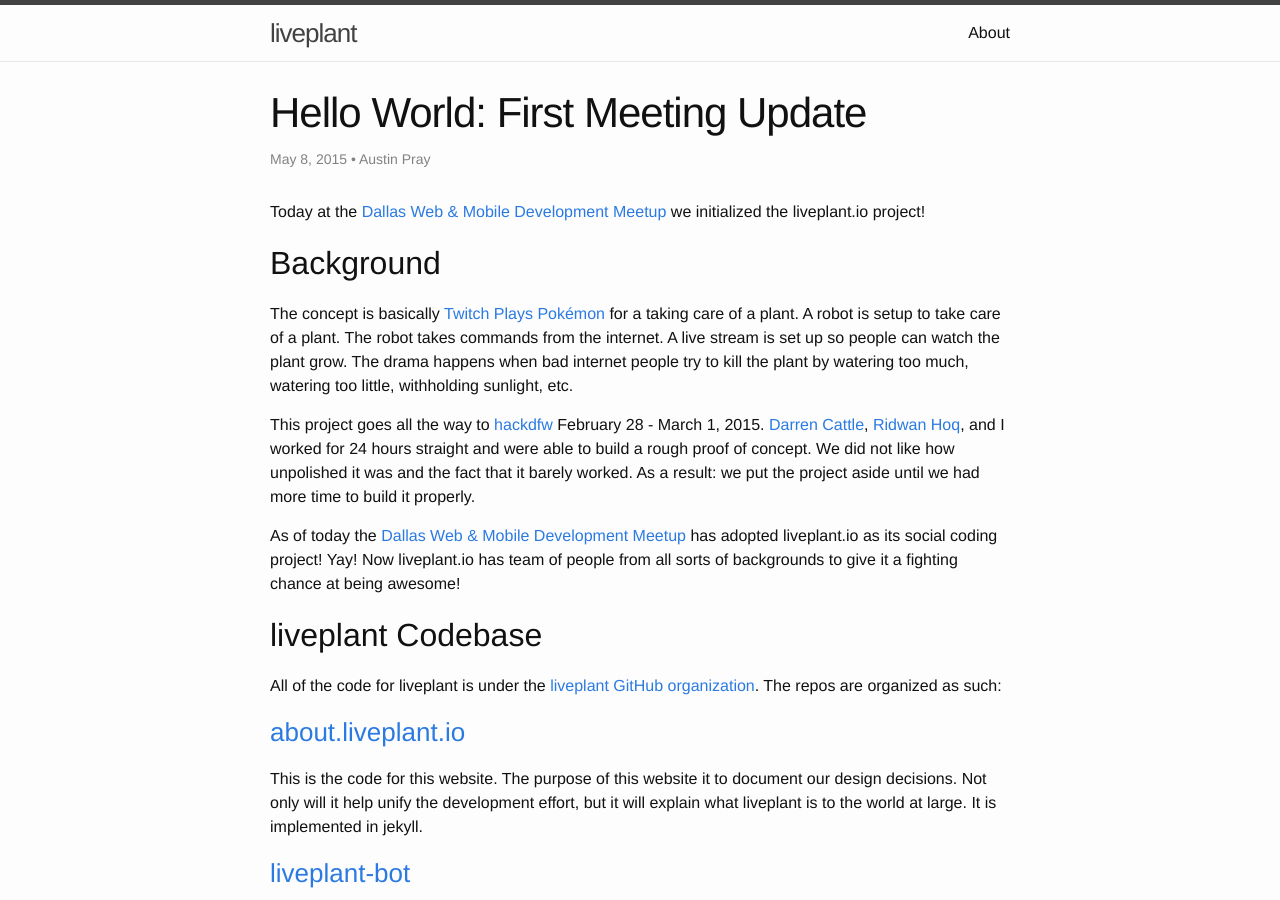
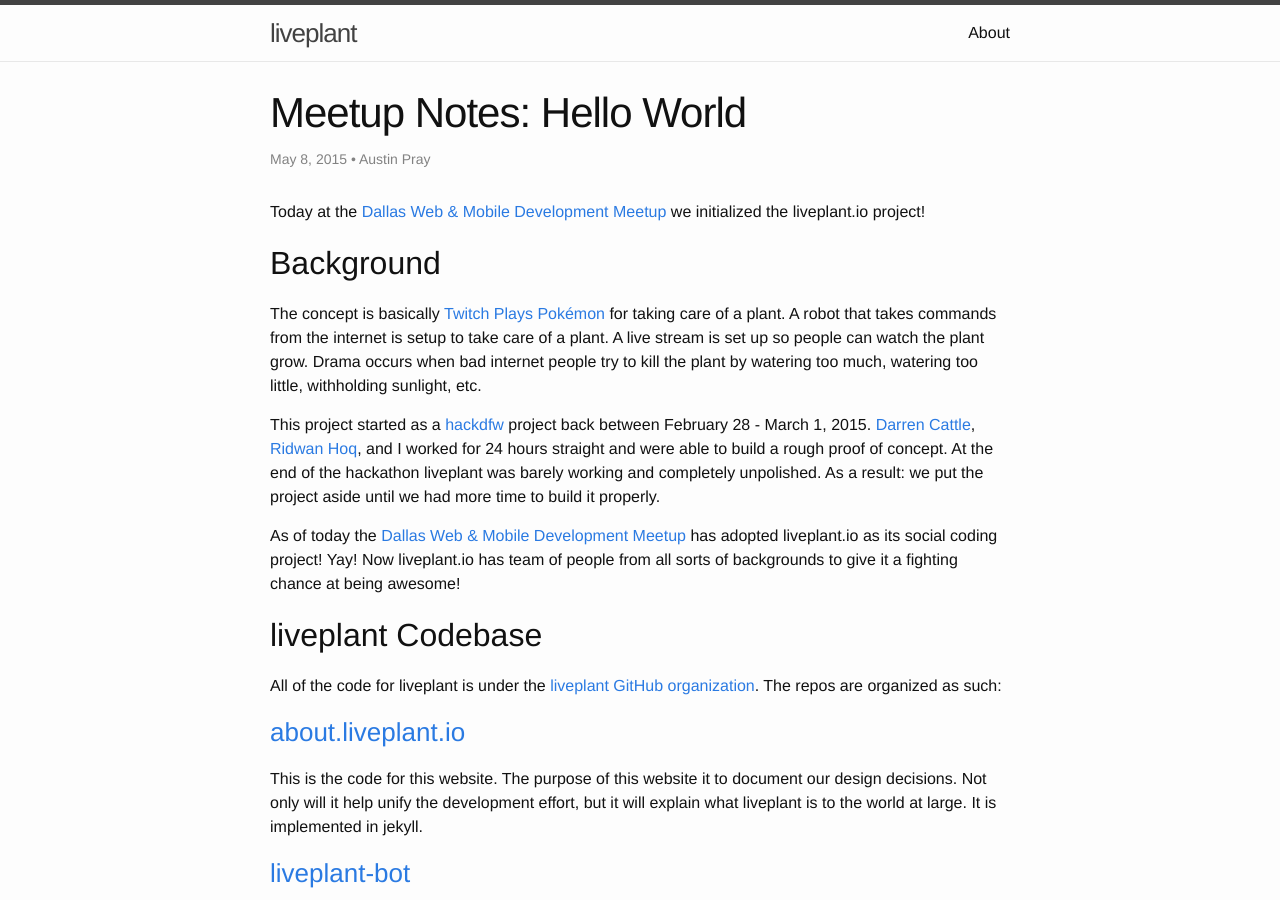
Before and after one commit to liveplant/about.liveplant.io, a Jekyll site: the page built from _posts/2015-05-08-hello-world.markdown, in a window 1280 px wide and 900 px high. Built offline with Jekyll 4.4.1, drawn with Linux system fonts in a browser that asks for light colours.

Commit message:
Clean up meetup notes

```diff
--- a/_posts/2015-05-08-hello-world.markdown
+++ b/_posts/2015-05-08-hello-world.markdown
@@ -1,6 +1,6 @@
 ---
 layout: post
-title:  "Hello World: First Meeting Update"
+title:  "Meetup Notes: Hello World"
 date:   2015-05-08 19:00:00
 categories: progress
 author: Austin Pray
@@ -10,17 +10,17 @@ Today at the [Dallas Web & Mobile Development Meetup][meetup link] we initialize
 
 ## Background
 
-The concept is basically [Twitch Plays Pokémon][twitch plays pokemon] for a taking care of a plant.
-A robot is setup to take care of a plant. The robot takes commands from the
-internet. A live stream is set up so people can watch the plant grow. The drama
-happens when bad internet people try to kill the plant by watering too much,
-watering too little, withholding sunlight, etc.
+The concept is basically [Twitch Plays Pokémon][twitch plays pokemon] for
+taking care of a plant. A robot that takes commands from the internet is setup
+to take care of a plant. A live stream is set up so people can watch the plant
+grow. Drama occurs when bad internet people try to kill the plant by watering
+too much, watering too little, withholding sunlight, etc.
 
-This project goes all the way to [hackdfw][] February 28 - March 1, 2015.
-[Darren Cattle][], [Ridwan Hoq][], and I worked for 24 hours straight and were
-able to build a rough proof of concept. We did not like how unpolished it was
-and the fact that it barely worked. As a result: we put the project aside until
-we had more time to build it properly.
+This project started as a [hackdfw][] project back between February 28 - March
+1, 2015.  [Darren Cattle][], [Ridwan Hoq][], and I worked for 24 hours straight
+and were able to build a rough proof of concept. At the end of the hackathon
+liveplant was barely working and completely unpolished. As a result: we put the
+project aside until we had more time to build it properly.
 
 As of today the [Dallas Web & Mobile Development Meetup][meetup link] has
 adopted liveplant.io as its social coding project! Yay! Now liveplant.io has
```
